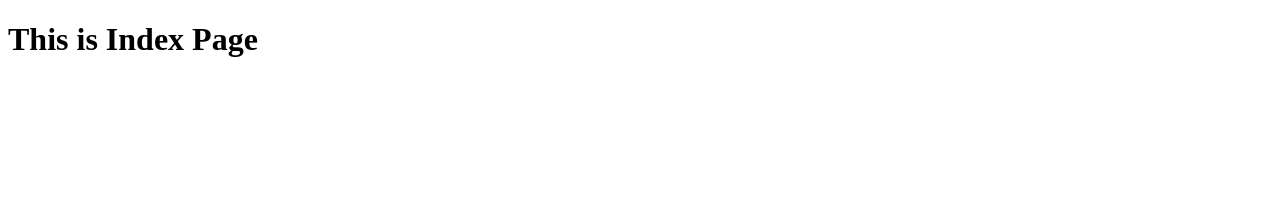
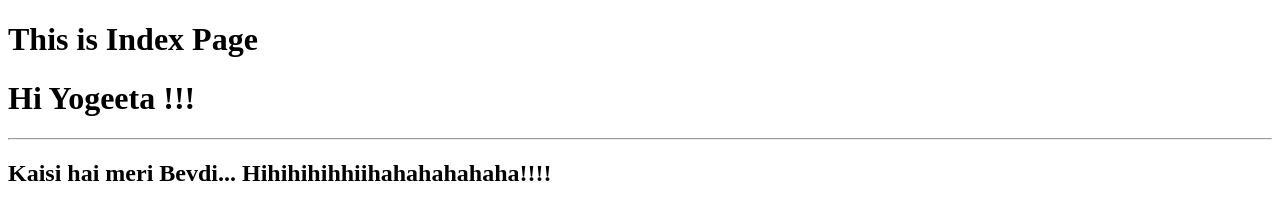
Before and after one commit to SAGAR0796/repo, a plain HTML site: page index.html in a window 1280 px wide. Drawn offline with Linux system fonts and the light colour scheme.

Commit message:
Edited Index Commited

```diff
--- a/index.html
+++ b/index.html
@@ -8,5 +8,8 @@
 </head>
 <body>
     <h1>This is Index Page</h1>
+    <h1>Hi Yogeeta !!!</h1>
+    <hr>
+    <h2>Kaisi hai meri Bevdi... Hihihihihhiihahahahahaha!!!!</h2>
 </body>
 </html>
```
Also changed, not shown: 1 other file.
